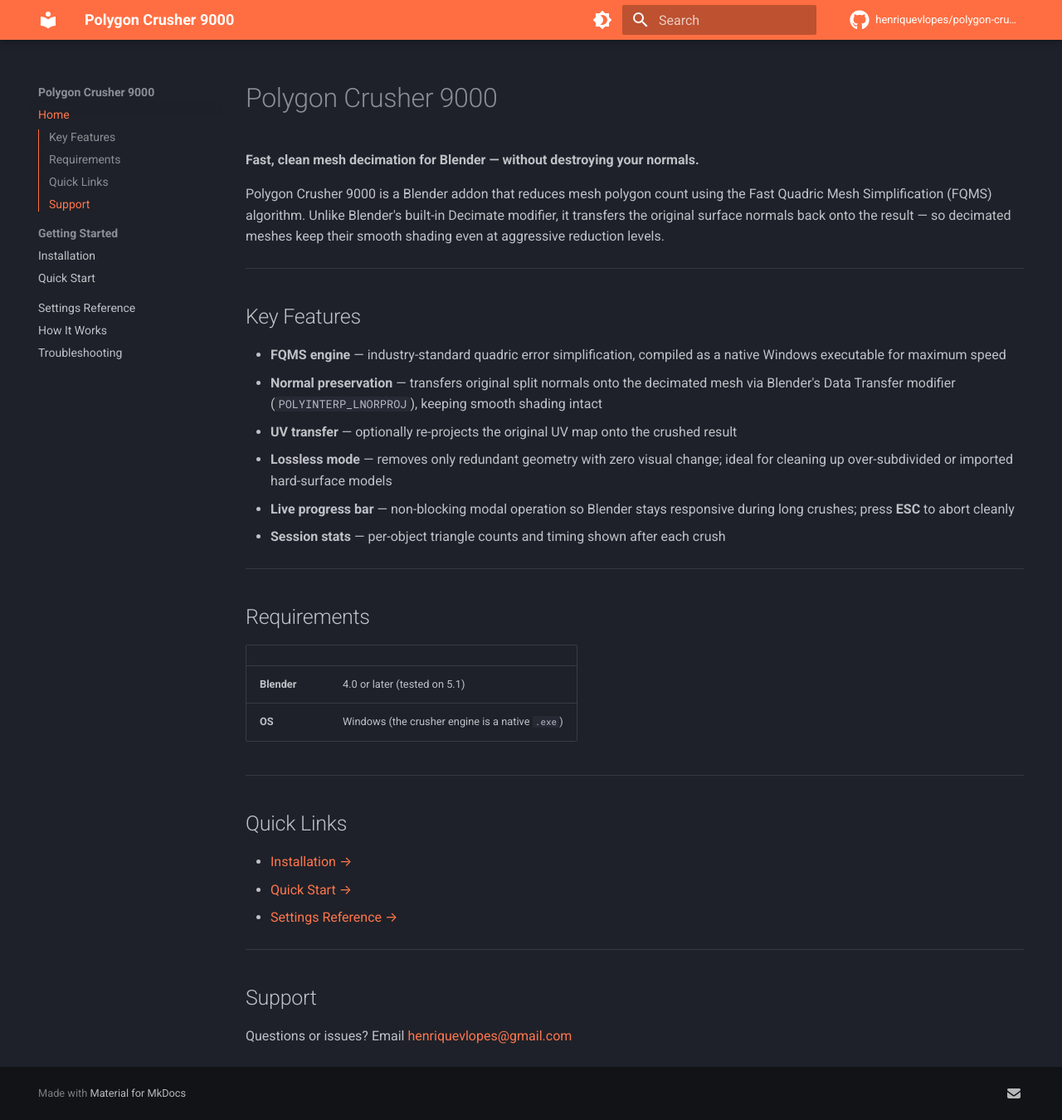
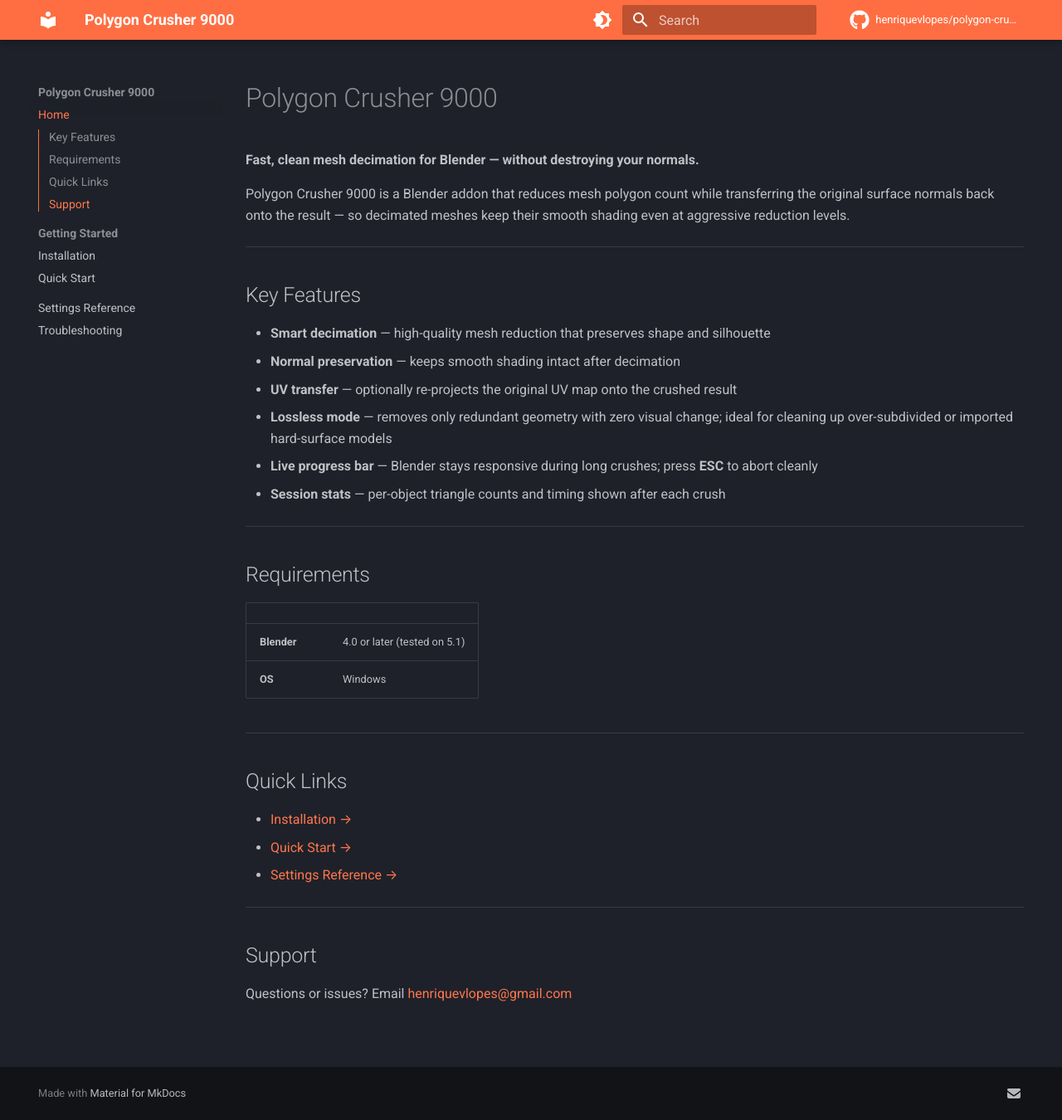
Before and after one commit to henriquevlopes/polygon-crusher-9000-docs, an MkDocs documentation site: the page built from docs/index.md, in a window 1280 px wide and 1350 px high. Shown: the whole window at 83% size. Built offline with MkDocs 1.6.1 and Material for MkDocs 9.7.7, drawn with Linux system fonts in a browser that asks for light colours; comment, search, counter and statistics services are not loaded.

Commit message:
Remove How It Works, strip algorithm/GitHub refs, remove support button

```diff
--- a/docs/index.md
+++ b/docs/index.md
@@ -2,17 +2,17 @@
 
 **Fast, clean mesh decimation for Blender — without destroying your normals.**
 
-Polygon Crusher 9000 is a Blender addon that reduces mesh polygon count using the Fast Quadric Mesh Simplification (FQMS) algorithm. Unlike Blender's built-in Decimate modifier, it transfers the original surface normals back onto the result — so decimated meshes keep their smooth shading even at aggressive reduction levels.
+Polygon Crusher 9000 is a Blender addon that reduces mesh polygon count while transferring the original surface normals back onto the result — so decimated meshes keep their smooth shading even at aggressive reduction levels.
 
 ---
 
 ## Key Features
 
-- **FQMS engine** — industry-standard quadric error simplification, compiled as a native Windows executable for maximum speed
-- **Normal preservation** — transfers original split normals onto the decimated mesh via Blender's Data Transfer modifier (`POLYINTERP_LNORPROJ`), keeping smooth shading intact
+- **Smart decimation** — high-quality mesh reduction that preserves shape and silhouette
+- **Normal preservation** — keeps smooth shading intact after decimation
 - **UV transfer** — optionally re-projects the original UV map onto the crushed result
 - **Lossless mode** — removes only redundant geometry with zero visual change; ideal for cleaning up over-subdivided or imported hard-surface models
-- **Live progress bar** — non-blocking modal operation so Blender stays responsive during long crushes; press **ESC** to abort cleanly
+- **Live progress bar** — Blender stays responsive during long crushes; press **ESC** to abort cleanly
 - **Session stats** — per-object triangle counts and timing shown after each crush
 
 ---
@@ -22,7 +22,7 @@
 | | |
 |---|---|
 | **Blender** | 4.0 or later (tested on 5.1) |
-| **OS** | Windows (the crusher engine is a native `.exe`) |
+| **OS** | Windows |
 
 ---
 
--- a/mkdocs.yml
+++ b/mkdocs.yml
@@ -37,7 +37,6 @@
     - Installation: getting-started/installation.md
     - Quick Start: getting-started/quick-start.md
   - Settings Reference: settings.md
-  - How It Works: how-it-works.md
   - Troubleshooting: troubleshooting.md
 
 markdown_extensions:
```
Also changed, not shown: docs/getting-started/installation.md (+2 -2 lines), docs/how-it-works.md (deleted, +0 -67 lines), docs/settings.md (+3 -4 lines).
